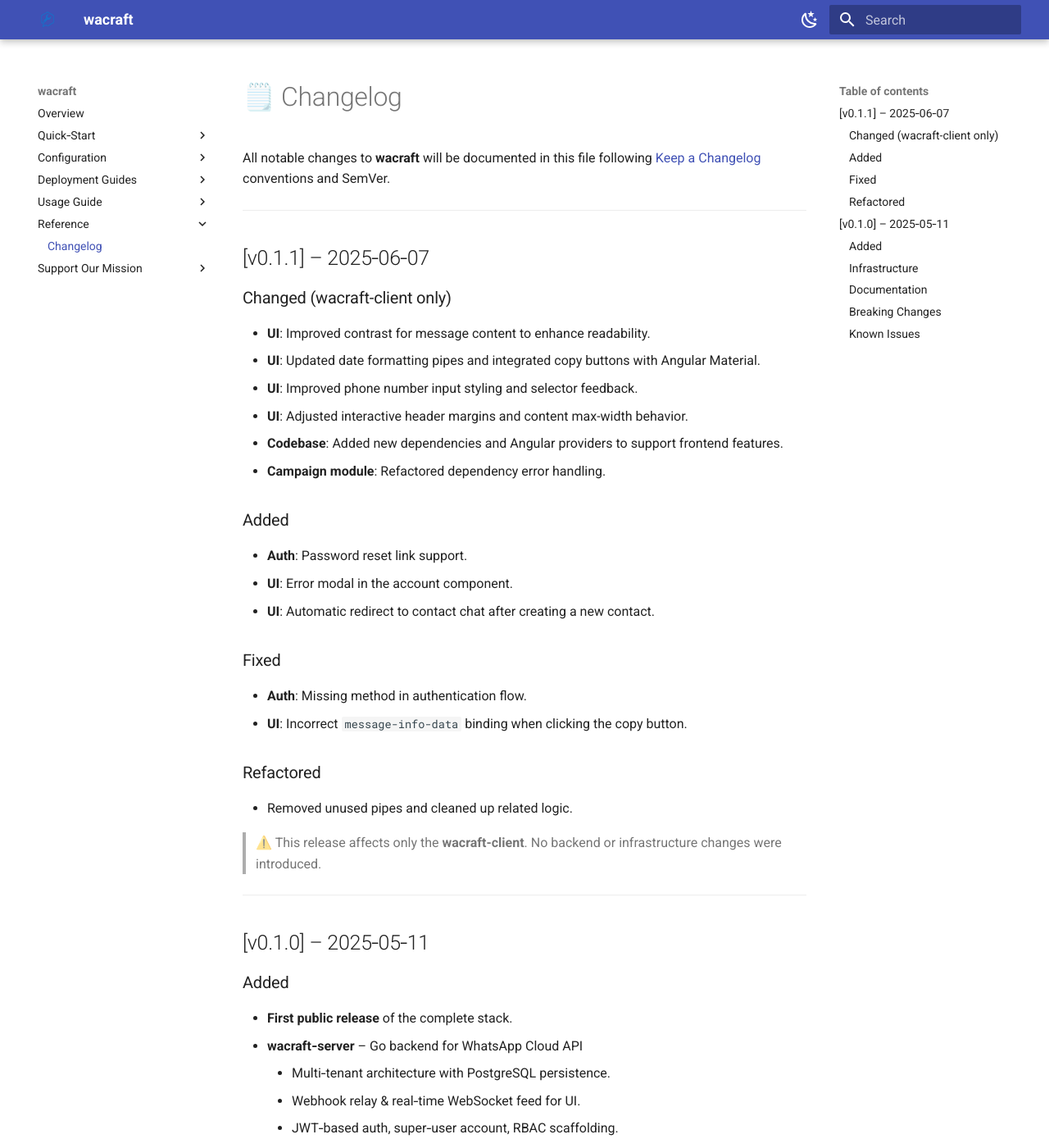
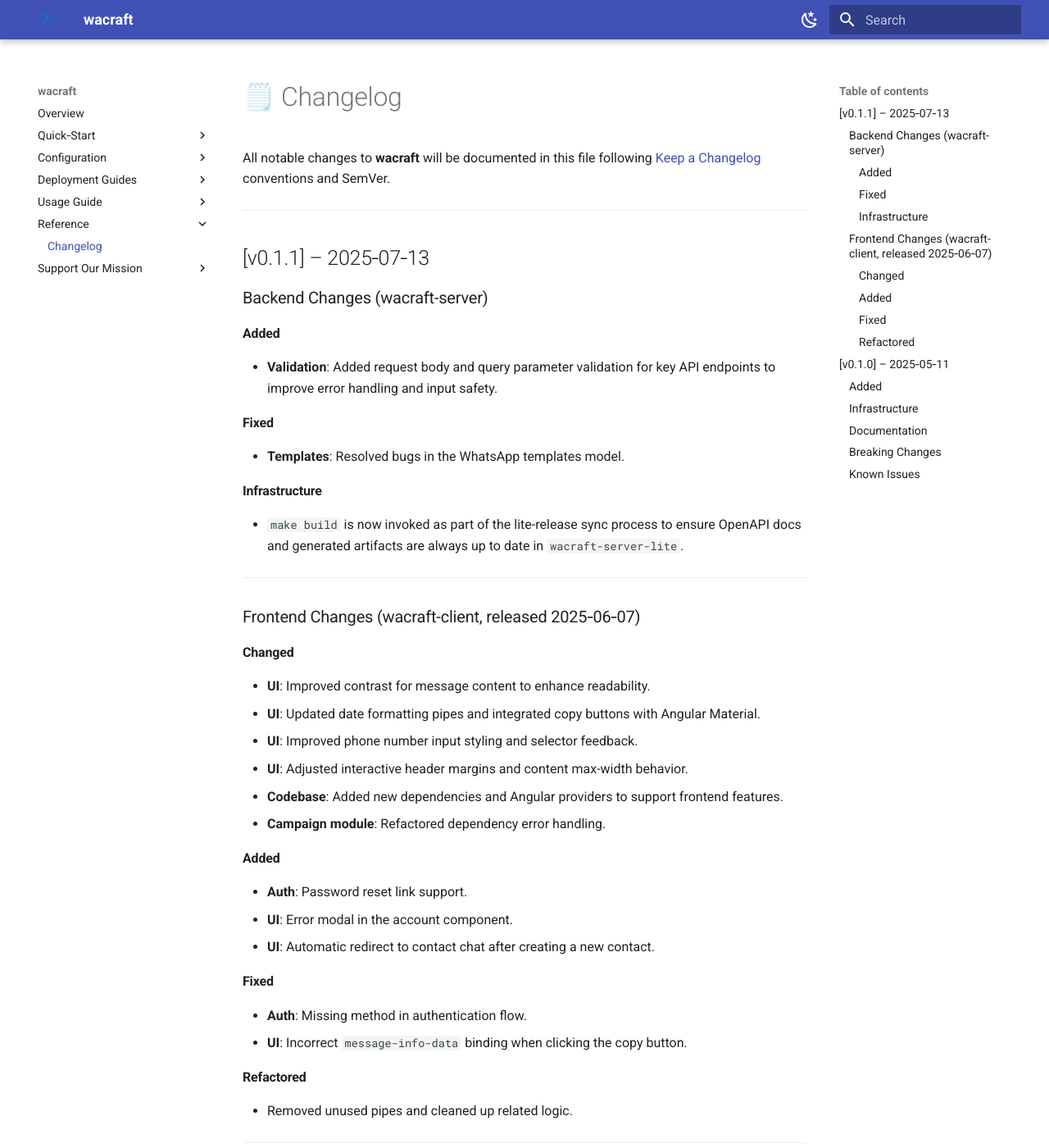
Before and after one commit to Astervia/wacraft, an MkDocs documentation site: the page built from docs/reference/changelog.md, in a window 1280 px wide and 1400 px high. Shown: the whole window at 82% size. Built offline with MkDocs 1.6.1 and Material for MkDocs 9.7.7, drawn with Linux system fonts in a browser that asks for light colours.

Commit message:
feature: changelog for new version

```diff
--- a/docs/reference/changelog.md
+++ b/docs/reference/changelog.md
@@ -5,9 +5,27 @@
 
 ---
 
-## \[v0.1.1] – 2025‑06‑07
+## \[v0.1.1] – 2025‑07‑13
 
-### Changed (wacraft-client only)
+### Backend Changes (wacraft-server)
+
+#### Added
+
+- **Validation**: Added request body and query parameter validation for key API endpoints to improve error handling and input safety.
+
+#### Fixed
+
+- **Templates**: Resolved bugs in the WhatsApp templates model.
+
+#### Infrastructure
+
+- `make build` is now invoked as part of the lite-release sync process to ensure OpenAPI docs and generated artifacts are always up to date in `wacraft-server-lite`.
+
+---
+
+### Frontend Changes (wacraft-client, released 2025‑06‑07)
+
+#### Changed
 
 - **UI**: Improved contrast for message content to enhance readability.
 - **UI**: Updated date formatting pipes and integrated copy buttons with Angular Material.
@@ -16,22 +34,20 @@
 - **Codebase**: Added new dependencies and Angular providers to support frontend features.
 - **Campaign module**: Refactored dependency error handling.
 
-### Added
+#### Added
 
 - **Auth**: Password reset link support.
 - **UI**: Error modal in the account component.
 - **UI**: Automatic redirect to contact chat after creating a new contact.
 
-### Fixed
+#### Fixed
 
 - **Auth**: Missing method in authentication flow.
 - **UI**: Incorrect `message-info-data` binding when clicking the copy button.
 
-### Refactored
+#### Refactored
 
 - Removed unused pipes and cleaned up related logic.
-
-> ⚠️ This release affects only the **wacraft-client**. No backend or infrastructure changes were introduced.
 
 ---
 
```
